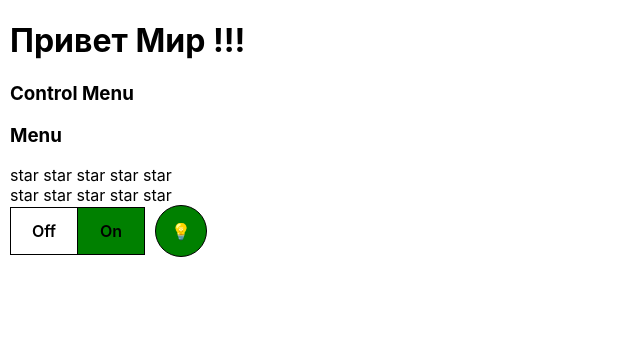
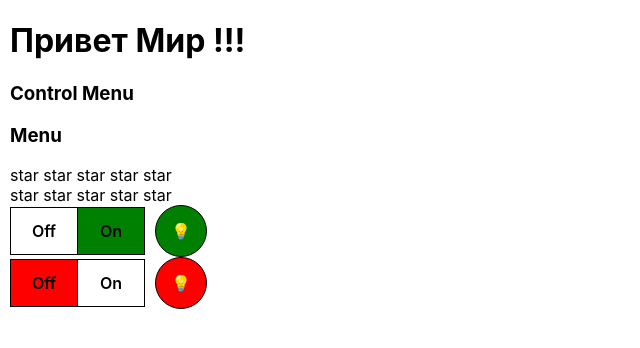
Before and after one commit to DaniyelGit/react-mini-practicum, a React (Create React App) app: page / in a window 1280 px wide. Shown: the top 348 px of the page, without its empty margins (0-640 px from the left). Built offline with nearby package versions, Linux system fonts and the light colour scheme.

Commit message:
added component UnControlledOnOff.tsx and refactor code OnOff.tsx

```diff
--- a/src/App.tsx
+++ b/src/App.tsx
@@ -7,6 +7,7 @@ import {PageTitle} from "./components/PageTitle/PageTitle";
 import {OnOff} from "./components/OnOff/OnOff";
 import {UnControlledAccordion} from "./components/Accordion/UnControlledAccordion";
 import {UnControlledRating} from "./components/Rating/UnControlledRating";
+import {UnControlledOnOff} from "./components/OnOff/UnControlledOnOff";
 
 function App() {
 
@@ -27,15 +28,11 @@ function App() {
          <Rating value={ratingValue} setRatingValue={setRatingValue}/>
          <UnControlledRating/>
 
-         {/*<Accordion title={'Меню'} collapsed={true}/>*/}
-         {/*<Accordion title={'Товары'} collapsed={false}/>*/}
-
-
-
          <OnOff
             onOffValue={onOffValue}
             setOnOffValue={setOnOffValue}
          />
+         <UnControlledOnOff/>
       </div>
    );
 }
--- /dev/null
+++ b/src/components/OnOff/UnControlledOnOff.tsx
@@ -0,0 +1,48 @@
+import React, {useState} from 'react';
+import s from './OnOff.module.css';
+
+type UnControlledOnOffPropsType = {
+
+}
+
+export const UnControlledOnOff = (props: UnControlledOnOffPropsType) => {
+
+   const [on, setOn] = useState<boolean>(false);
+
+   const styleForOff = {
+      background: on ? '' : 'red',
+   }
+
+   const styleForOn = {
+      background: on ? 'green' : '',
+   }
+
+   const styleForCircle = {
+      background: on ? 'green' : 'red',
+   }
+
+   return (
+      <div className={s.wrapper}>
+         <div style={styleForOff}
+              className={s.off}
+              onClick={() => {
+                 setOn(false)
+              }}
+         >Off
+         </div>
+         <div style={styleForOn}
+              className={s.on}
+              onClick={() => {
+                 setOn(true)
+              }}
+         >On
+         </div>
+         <div
+            style={styleForCircle}
+            className={s.circle}
+         >
+            💡
+         </div>
+      </div>
+   );
+};
```
